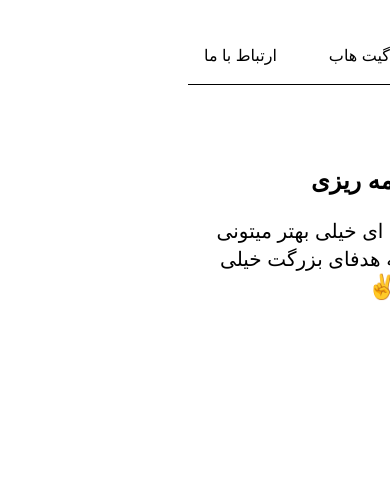
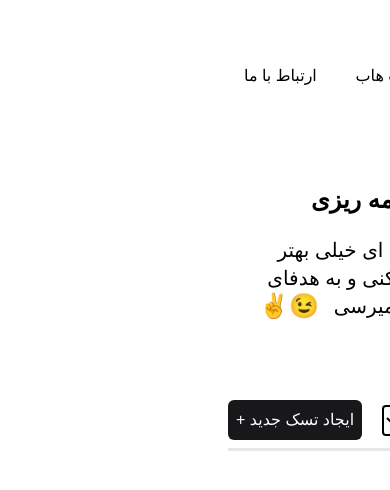
Before and after one commit to sobhan-gh30/Taskmanager-react, a React (Vite) app: page / in a window 390 px wide. Shown: the top 490 px of the page. Built offline with nearby package versions, Linux system fonts and the light colour scheme; a web font is replaced by a local one.

Commit message:
feat : modal for tasks added

```diff
--- a/index.html
+++ b/index.html
@@ -5,9 +5,10 @@
     <link rel="icon" type="image/svg+xml" href="/vite.svg" />
     <meta name="viewport" content="width=device-width, initial-scale=1.0" />
     <title>taskmanager</title>
+      <link href="src/index.css" rel="stylesheet">
   </head>
   <body>
-    <div id="root"></div>
+    <div id="root" class="p-5 md:p-0"></div>
     <script type="module" src="/src/main.jsx"></script>
   </body>
 </html>
--- a/src/App.jsx
+++ b/src/App.jsx
@@ -1,9 +1,10 @@
 import Navbar from "./componenst/navbar.jsx";
+import TaskModal from "./componenst/taskModal.jsx";
 
 function App() {
   return (
     <>
-        <header className="container mx-auto">
+        <header className="container mx-auto border-b-3 border-gray-200">
             <Navbar/>
             <div className="mt-20">
                 <h1 className="font-bold text-2xl">
@@ -18,8 +19,23 @@ function App() {
                         😉✌️
                     </span>
                 </p>
+                <div className="mt-20 mb-2 flex items-center justify-end gap-5">
+                    <select id="" className="py-1 px-3 bg-white rounded border-2">
+                        <option value="all">نمایش همه</option>
+                        <option value="all">انجام نشده ها</option>
+                        <option value="all">مهم ها</option>
+                        <option value="all">انجام شده ها</option>
+                    </select>
+
+                    <button className="p-2 bg-zinc-900 hover:bg-zinc-800 rounded-md text-white">
+                        ایجاد تسک جدید +
+                    </button>
+                </div>
             </div>
         </header>
+        <main>
+            <TaskModal/>
+        </main>
     </>
   )
 }
--- a/src/componenst/navbar.jsx
+++ b/src/componenst/navbar.jsx
@@ -1,7 +1,7 @@
 export default function Navbar() {
     return (
 
-        <nav className="bg-neutral-primary w-full z-20 top-0 start-0 border-b border-default">
+        <nav className="bg-neutral-primary w-full z-20">
             <div className=" flex flex-wrap items-center justify-between mx-auto p-4">
                 <a href="https://github.com/sobhan-gh30" target={"_blank"}
                    className="flex items-center justify-center md:justify-start">
--- /dev/null
+++ b/src/componenst/taskModal.jsx
@@ -0,0 +1,37 @@
+export default function TaskModal() {
+    return (
+        <div className="fixed inset-0 backdrop-blur-sm items-center justify-center z-50 hidden">
+            <div className="bg-white border border-zinc-200 rounded-xl shadow-lg w-[30rem] p-10 relative">
+
+                <button className="absolute top-3 right-3 text-gray-400 hover:text-gray-600">
+                    <svg xmlns="http://www.w3.org/2000/svg" className="h-5 w-5" fill="none" viewBox="0 0 24 24" stroke="currentColor">
+                        <path stroke-linecap="round" stroke-linejoin="round" stroke-width="2" d="M6 18L18 6M6 6l12 12"/>
+                    </svg>
+                </button>
+
+                <div className="flex items-center gap-2 mb-4">
+                    <svg xmlns="http://www.w3.org/2000/svg" className="h-6 w-6 text-zinc-500" fill="none" viewBox="0 0 24 24" stroke="currentColor">
+                        <path stroke-linecap="round" stroke-linejoin="round" stroke-width="2" d="M12 8c-1.657 0-3 1.343-3 3s1.343 3 3 3 3-1.343 3-3-1.343-3-3-3z"/>
+                        <path stroke-linecap="round" stroke-linejoin="round" stroke-width="2" d="M12 2v2m0 16v2m8-10h2M2 12H4m14.364-6.364l1.414 1.414M4.222 19.778l1.414-1.414M19.778 19.778l-1.414-1.414M4.222 4.222l1.414 1.414"/>
+                    </svg>
+                    <h2 className="text-lg font-semibold text-gray-700">اضافه کردن تسک</h2>
+                </div>
+
+
+                <input type="text" placeholder="تسک خود را وارد کنید" className="w-full border border-gray-300 rounded-md px-3 py-2 focus:outline-none focus:ring-2 focus:ring-zinc-700 mb-4"/>
+
+
+                <div className="flex items-center mb-4">
+                    <input id="important" type="checkbox" name="priority" className="mx-2"/>
+                    <label for="important" className="ml-2 text-gray-700 scale-110">مهم</label>
+                </div>
+
+
+                <button className="w-full bg-zinc-800 hover:bg-zinc-900 text-white font-semibold py-2 px-4 rounded-md transition-colors">
+                    اضافه کن
+                </button>
+            </div>
+        </div>
+
+    )
+}
--- a/src/main.jsx
+++ b/src/main.jsx
@@ -1,5 +1,4 @@
 import { createRoot } from 'react-dom/client'
-import './index.css'
 import App from './App.jsx'
 
 createRoot(document.getElementById('root')).render(
```
